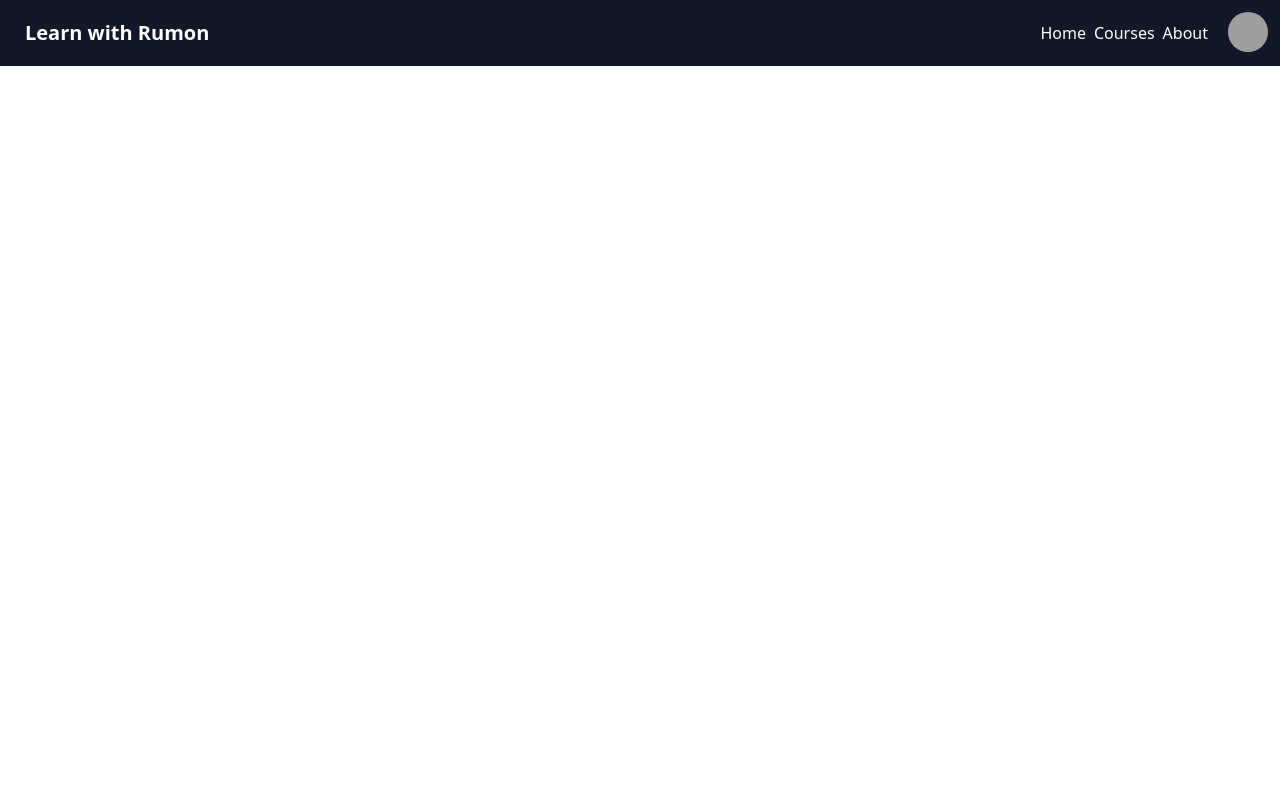
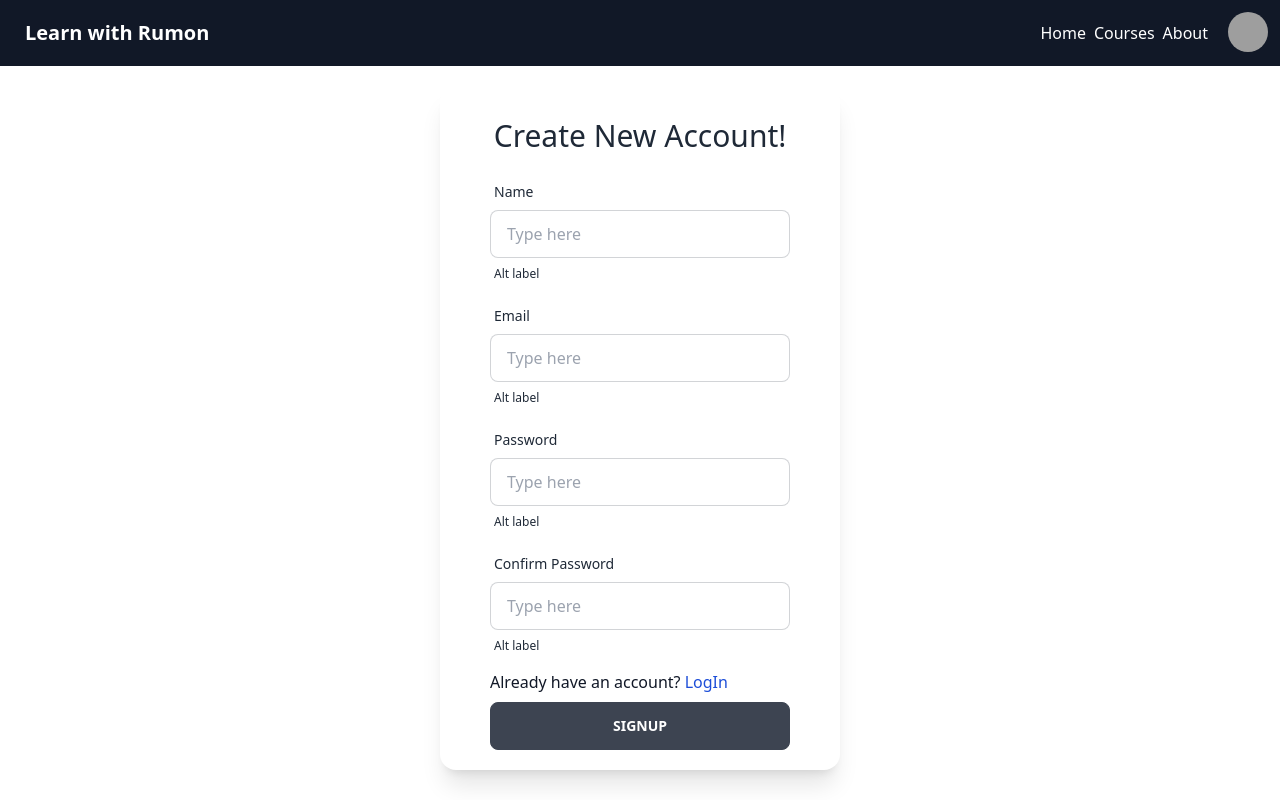
Before and after one commit to rumon5h/learn-with-rumon, a React (Create React App) app: page /signup in a window 1280 px wide. Built offline with nearby package versions, Linux system fonts and the light colour scheme; grey boxes are pictures that could not be loaded.

Commit message:
SignUp implementation done

```diff
--- a/src/App.js
+++ b/src/App.js
@@ -2,6 +2,7 @@ import { Route, Routes } from 'react-router-dom';
 import './App.css';
 import Login from './components/Login/Login';
 import Navbar from './components/Navbar/Navbar';
+import SignUp from './components/SignUp/SignUp';
 
 function App() {
   return (
@@ -9,6 +10,7 @@ function App() {
       <Navbar></Navbar>
       <Routes>
         <Route path='/login' element={<Login/>}></Route>
+        <Route path='/signup' element={<SignUp/>}></Route>
       </Routes>
 
     </div>
--- a/src/components/Login/Login.js
+++ b/src/components/Login/Login.js
@@ -12,7 +12,9 @@ const Login = () => {
               <span class="label-text">Email</span>
             </label>
             <input
-              type="text"
+            required
+            name="email"
+              type="email"
               placeholder="Type here"
               class="input input-bordered"
             />
@@ -25,7 +27,9 @@ const Login = () => {
               <span class="label-text">Password</span>
             </label>
             <input
-              type="text"
+            required
+            name="password"
+              type="password"
               placeholder="Type here"
               class="input input-bordered"
             />
--- /dev/null
+++ b/src/components/SignUp/SignUp.js
@@ -0,0 +1,80 @@
+import React from 'react';
+import { Link } from 'react-router-dom';
+
+const SignUp = () => {
+    return (
+        <div className="flex justify-center items-center my-5 ">
+      <div class="card w-[400px] items-center bg-base-100 py-5 shadow-xl">
+        <h2 className="text-3xl py-3">Create New Account!</h2>
+        <form className="w-[300px]">
+          <div class="form-control my-2">
+            <label class="label">
+              <span class="label-text">Name</span>
+            </label>
+            <input
+            required
+            name='name'
+              type="text"
+              placeholder="Type here"
+              class="input input-bordered"
+            />
+            <label class="label">
+              <span class="label-text-alt">Alt label</span>
+            </label>
+          </div>
+          <div class="form-control my-2">
+            <label class="label">
+              <span class="label-text">Email</span>
+            </label>
+            <input
+            required
+            name='email'
+              type="email"
+              placeholder="Type here"
+              class="input input-bordered"
+            />
+            <label class="label">
+              <span class="label-text-alt">Alt label</span>
+            </label>
+          </div>
+          <div class="form-control my-2">
+            <label class="label">
+              <span class="label-text">Password</span>
+            </label>
+            <input
+            required
+            name='password'
+              type="password"
+              placeholder="Type here"
+              class="input input-bordered"
+            />
+            <label class="label">
+              <span class="label-text-alt">Alt label</span>
+            </label>
+          </div>
+          <div class="form-control my-2">
+            <label class="label">
+              <span class="label-text">Confirm Password</span>
+            </label>
+            <input
+            required
+            name='confirm-password'
+              type="password"
+              placeholder="Type here"
+              class="input input-bordered"
+            />
+            <label class="label">
+              <span class="label-text-alt">Alt label</span>
+            </label>
+          </div>
+          <p className="mb-2">
+            <span className="text-gray-900">Already have an account?</span> <Link to="/login" className="text-blue-700 ">LogIn</Link>
+          </p>
+          <input className="btn w-full " type="submit" value="SignUp" />
+        </form>
+      </div>
+    </div>
+    );
+};
+
+export default SignUp;
--- /dev/null
+++ b/src/firebase.init.js
@@ -0,0 +1,17 @@
+// Import the functions you need from the SDKs you need
+import { initializeApp } from "firebase/app";
+// TODO: Add SDKs for Firebase products that you want to use
+// https://firebase.google.com/docs/web/setup#available-libraries
+
+// Your web app's Firebase configuration
+const firebaseConfig = {
+  apiKey: "AIzaSyD2k-5PmGq_u2XZEf9DcRbnxX2S6FhMSsk",
+  authDomain: "learnwithrumon.firebaseapp.com",
+  projectId: "learnwithrumon",
+  storageBucket: "learnwithrumon.appspot.com",
+  messagingSenderId: "314388553216",
+  appId: "1:314388553216:web:a78efe3815a715753202e5"
+};
+
+// Initialize Firebase
+const app = initializeApp(firebaseConfig);
```
